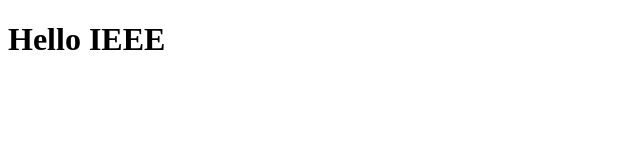
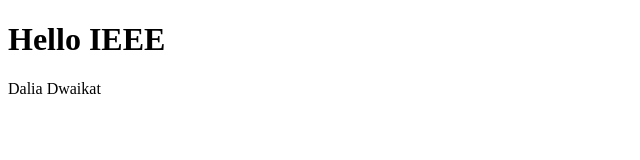
Before and after one commit to dalia-dwaikat1/ieee-github1, a plain HTML site: page index.html in a window 1280 px wide. Shown: the whole page, without its empty margins (0-640 px from the left). Drawn offline with Linux system fonts and the light colour scheme.

Commit message:
my first task commit

```diff
--- a/index.html
+++ b/index.html
@@ -8,5 +8,7 @@
 </head>
 <body>
     <h1>Hello IEEE </h1>
+    <p>Dalia Dwaikat</p>
+
 </body>
 </html>
```
